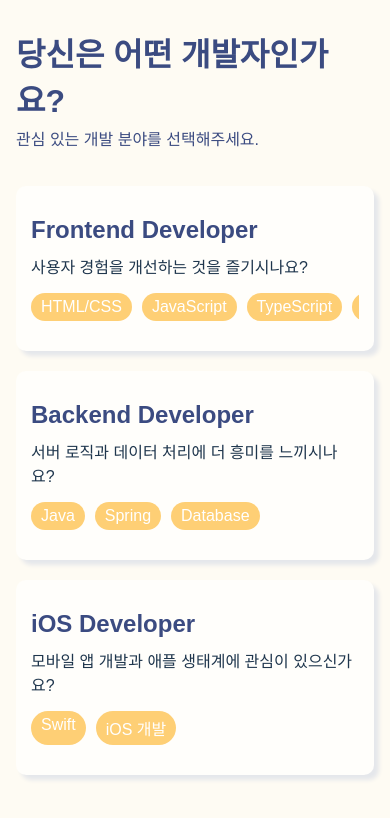
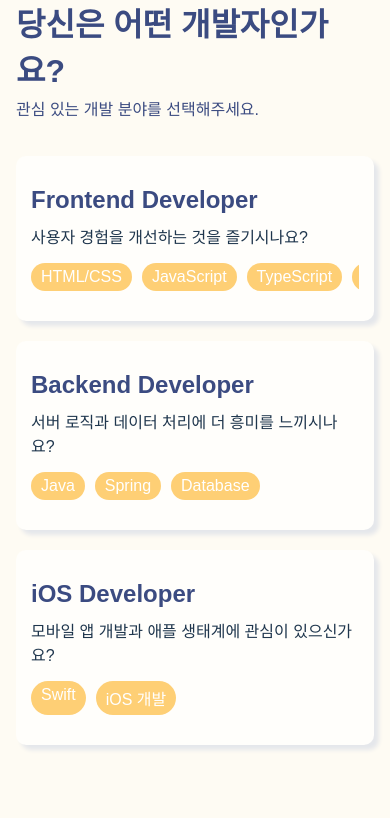
Before and after one commit to dmdeh/job-cracker, a Next.js app: page /selection/developer in a window 390 px wide. Shown: the top 818 px of the page. Built offline with nearby package versions, Linux system fonts and the light colour scheme.

Commit message:
style: 모바일 뷰 수정

```diff
--- a/src/components/common/Page/Page.module.css
+++ b/src/components/common/Page/Page.module.css
@@ -5,6 +5,15 @@
   max-width: 860px;
   margin: 0 auto;
   padding: 50px 0;
+}
+
+@media (max-width: 768px) {
+  .page {
+    padding: 20px 0;
+    min-height: calc(
+      100vh - env(safe-area-inset-bottom)
+    ); /* iOS 안전영역 대응 */
+  }
 }
 
 .top {
```
Also changed, not shown: src/components/QuestionFeedbackSwitcher/QuestionCard/QuestionCard.module.css (+10 -0 lines).
